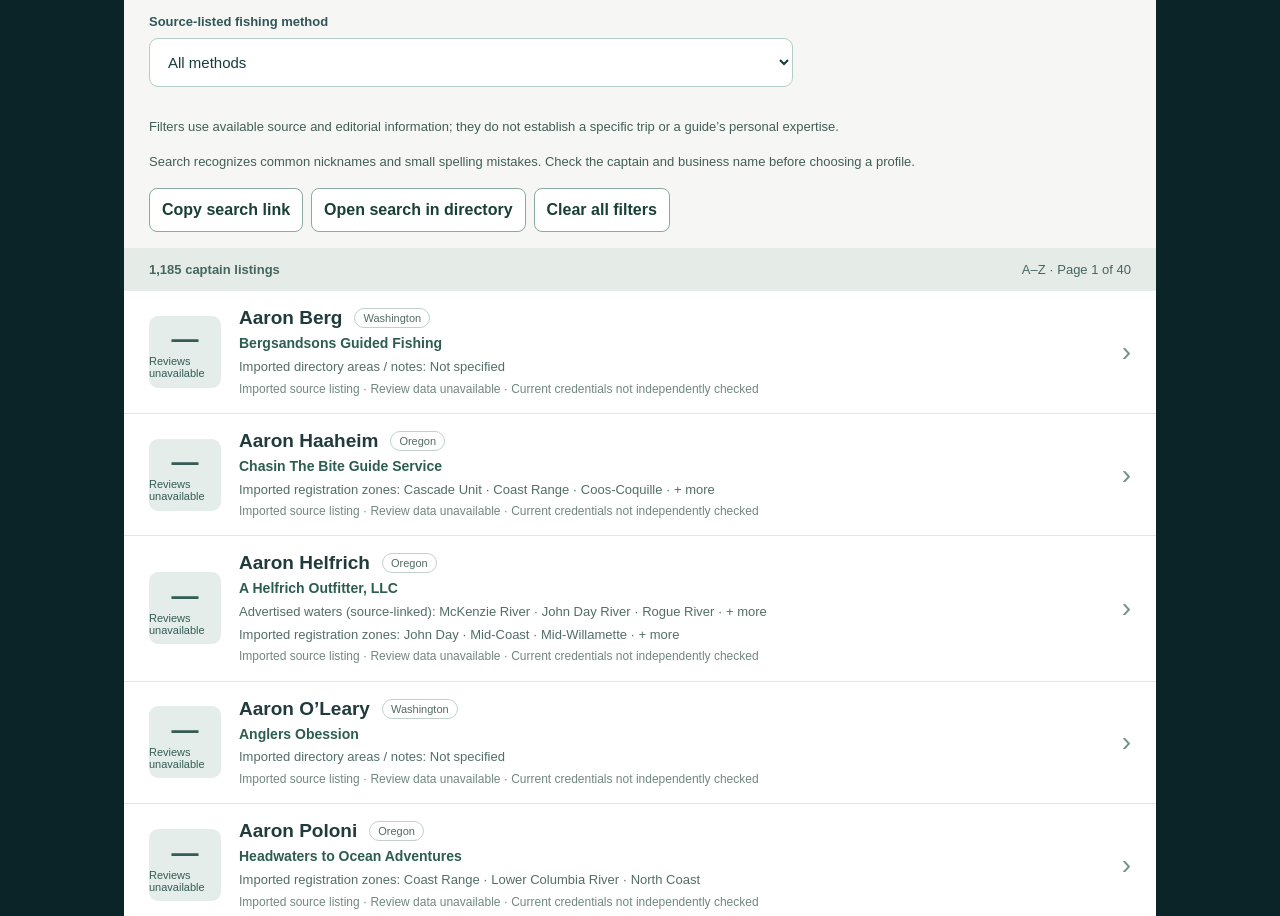
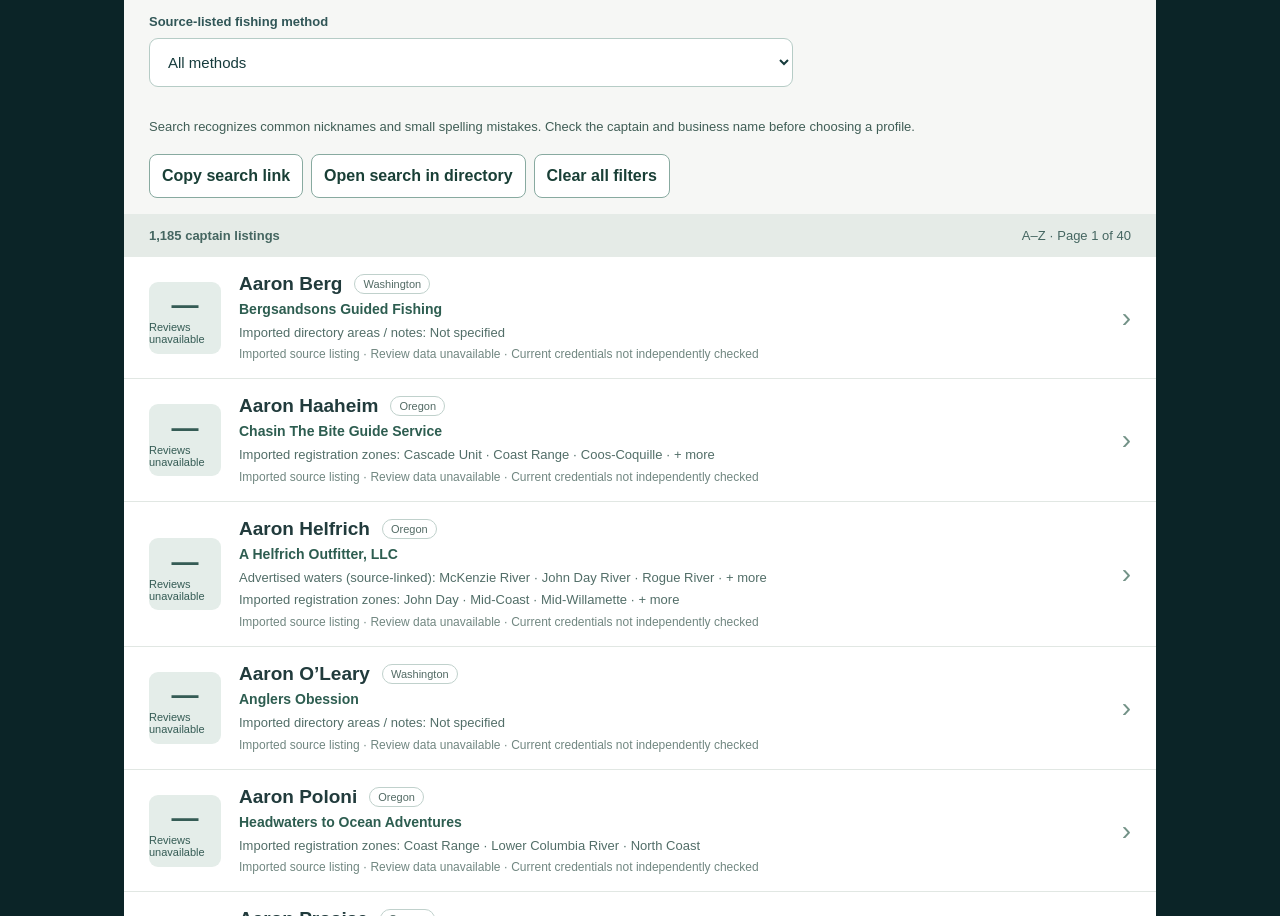
Before and after one commit to bezzantsam/ratemyguidepnw.com, a Next.js app: page / in a window 1280 px wide. Shown: the part 881-1797 px from the top of the page. Built offline with nearby package versions, Linux system fonts and the light colour scheme.

Commit message:
Remove the explanatory sentence below the directory filters

```diff
--- a/components/UnifiedSearch.tsx
+++ b/components/UnifiedSearch.tsx
@@ -102,7 +102,6 @@ export default function UnifiedSearch({entries,charters=noCharters,reviewMode=fa
     <select ref={methodRef} value={method} onChange={e=>change({method:e.target.value,page:1})}><option>All methods</option>{methodOptions.map(x=><option key={x}>{x}</option>)}</select>
    </label>}
   </div>
-  {(speciesOptions.length>0||methodOptions.length>0)&&<p className="muted">Filters use available source and editorial information; they do not establish a specific trip or a guide’s personal expertise.</p>}
   <p className="muted">Search recognizes common nicknames and small spelling mistakes. Check the captain and business name before choosing a profile.</p>
   <div className="search-actions">
    <button type="button" onClick={()=>void copyLink()}>Copy search link</button>
```
